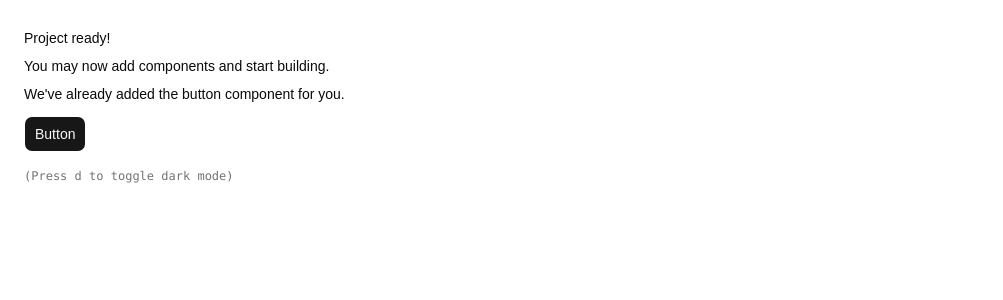
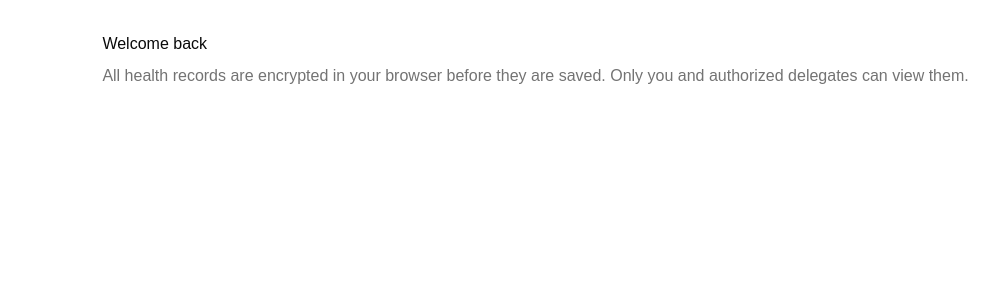
Before and after one commit to ale-almonacid/PlantPulse-client, a React (Vite) app: page / in a window 1280 px wide. Shown: the top 300 px of the page, without its empty margins (0-1003 px from the left). Built offline with nearby package versions, Linux system fonts and the light colour scheme.

Commit message:
pages and initial setup

```diff
--- a/package.json
+++ b/package.json
@@ -20,6 +20,7 @@
     "radix-ui": "^1.6.7",
     "react": "^19.2.8",
     "react-dom": "^19.2.8",
+    "react-router-dom": "^7.18.4",
     "shadcn": "^4.21.0",
     "tailwindcss": "^4",
     "tw-animate-css": "^1.4.0"
--- a/src/App.tsx
+++ b/src/App.tsx
@@ -1,20 +1,30 @@
-import { Button } from "@/components/ui/button"
+//React
+import { Routes, Route,} from "react-router-dom"
+
+//Pages
+import DashboardPage from "@/pages/DashboardPage"
+import WateringsPage from "@/pages/WateringsPage"
+import CalendarPage from "@/pages/CalendarPage"
+import PlantsListPage from "@/pages/PlantsListPage"
+import PlantDetailsPage from "@/pages/PlantDetailsPage"
+import NotFoundPage from "@/pages/NotFoundPage"
 
 export function App() {
   return (
-    <div className="flex min-h-svh p-6">
-      <div className="flex max-w-md min-w-0 flex-col gap-4 text-sm leading-loose">
-        <div>
-          <h1 className="font-medium">Project ready!</h1>
-          <p>You may now add components and start building.</p>
-          <p>We&apos;ve already added the button component for you.</p>
-          <Button className="mt-2">Button</Button>
-        </div>
-        <div className="font-mono text-xs text-muted-foreground">
-          (Press <kbd>d</kbd> to toggle dark mode)
-        </div>
-      </div>
-    </div>
+     <Routes>
+
+       <Route path="/" element={<DashboardPage />} />
+       <Route path="/waterings" element={<WateringsPage />} />
+       <Route path="/calendar" element={<CalendarPage />} />
+       <Route path="/plants" element={<PlantsListPage />} />
+       <Route path="/plants/:plantId" element={<PlantDetailsPage />} />
+
+
+      {/* 404 Route */}
+      <Route path="*" element={<NotFoundPage />} />
+
+
+    </Routes>
   )
 }
 
--- /dev/null
+++ b/src/components/Navbar.tsx
@@ -0,0 +1,40 @@
+import { NavLink } from "react-router-dom"
+
+
+function Navbar() {
+  return (
+    <div className="sticky top-6 inset-x-0 z-50 pointer-events-none px-[8vw] pt-4 pb-20">
+      <div className="mx-auto flex w-full max-w-360 justify-center">
+
+      <nav className="pointer-events-auto flex w-full items-center justify-between rounded-full border border-white/40 bg-white/60 px-4 py-2 shadow-[0_4px_29px_rgba(148,163,184,0.17)] backdrop-blur-[11px]">
+
+        <div className="flex items-center gap-8">
+          <NavLink to="/dashboard" className="flex items-center gap-2">
+          {/* <img src={Logo} alt="MedVault logo" /> */}
+
+          </NavLink>
+
+          <div className="hidden items-center gap-6 text-sm text-foreground sm:flex">
+            <NavLink to="/" className="hover:text-foreground">
+              Home
+            </NavLink>
+
+            <NavLink to="/waterings" className="hover:text-foreground">
+              waterings
+            </NavLink>
+
+            <NavLink to="/waterings" className="hover:text-foreground">
+              waterings
+            </NavLink>
+
+          </div>
+        </div>
+
+
+      </nav>
+      </div>
+    </div>
+  )
+}
+
+export default Navbar
--- a/src/main.tsx
+++ b/src/main.tsx
@@ -1,5 +1,6 @@
 import { StrictMode } from "react"
 import { createRoot } from "react-dom/client"
+import { BrowserRouter } from "react-router-dom"
 
 import "./index.css"
 import App from "./App.tsx"
@@ -7,8 +8,10 @@ import { ThemeProvider } from "@/components/theme-provider.tsx"
 
 createRoot(document.getElementById("root")!).render(
   <StrictMode>
-    <ThemeProvider>
-      <App />
-    </ThemeProvider>
+    <BrowserRouter>
+      <ThemeProvider>
+        <App />
+      </ThemeProvider>
+    </BrowserRouter>
   </StrictMode>
 )
--- /dev/null
+++ b/src/pages/CalendarPage.tsx
@@ -0,0 +1,7 @@
+function CalendarPage() {
+  return (
+    <div>CalendarPage</div>
+  )
+}
+
+export default CalendarPage
--- /dev/null
+++ b/src/pages/DashboardPage.tsx
@@ -0,0 +1,22 @@
+function DashboardPage() {
+  return (
+   <div id="content" className="mx-auto w-full max-w-360 px-[8vw] py-8 " >
+
+      <header className="flex flex-row gap-40">
+
+        <div className="flex flex-col gap-2">
+        <h1 className="heading-h">Welcome back</h1>
+        <p className="text-muted-foreground">All health records are encrypted in your browser before they are saved. Only you and authorized delegates can view them.</p>
+        </div>
+
+      </header>
+
+
+
+
+
+    </div>
+  )
+}
+
+export default DashboardPage
--- /dev/null
+++ b/src/pages/NotFoundPage.tsx
@@ -0,0 +1,7 @@
+function NotFoundPage() {
+  return (
+    <div>NotFoundPage</div>
+  )
+}
+
+export default NotFoundPage
--- /dev/null
+++ b/src/pages/PlantDetailsPage.tsx
@@ -0,0 +1,7 @@
+function PlantDetailsPage() {
+  return (
+    <div>PlantDetailsPage</div>
+  )
+}
+
+export default PlantDetailsPage
--- /dev/null
+++ b/src/pages/PlantsListPage.tsx
@@ -0,0 +1,7 @@
+function PlantsListPage() {
+  return (
+    <div>PlantsListPage</div>
+  )
+}
+
+export default PlantsListPage
--- /dev/null
+++ b/src/pages/WateringsPage.tsx
@@ -0,0 +1,7 @@
+function WateringsPage() {
+  return (
+    <div>WateringsPage</div>
+  )
+}
+
+export default WateringsPage
```
Also changed, not shown: 1 other file (tests, documents, lock files or other folders).
